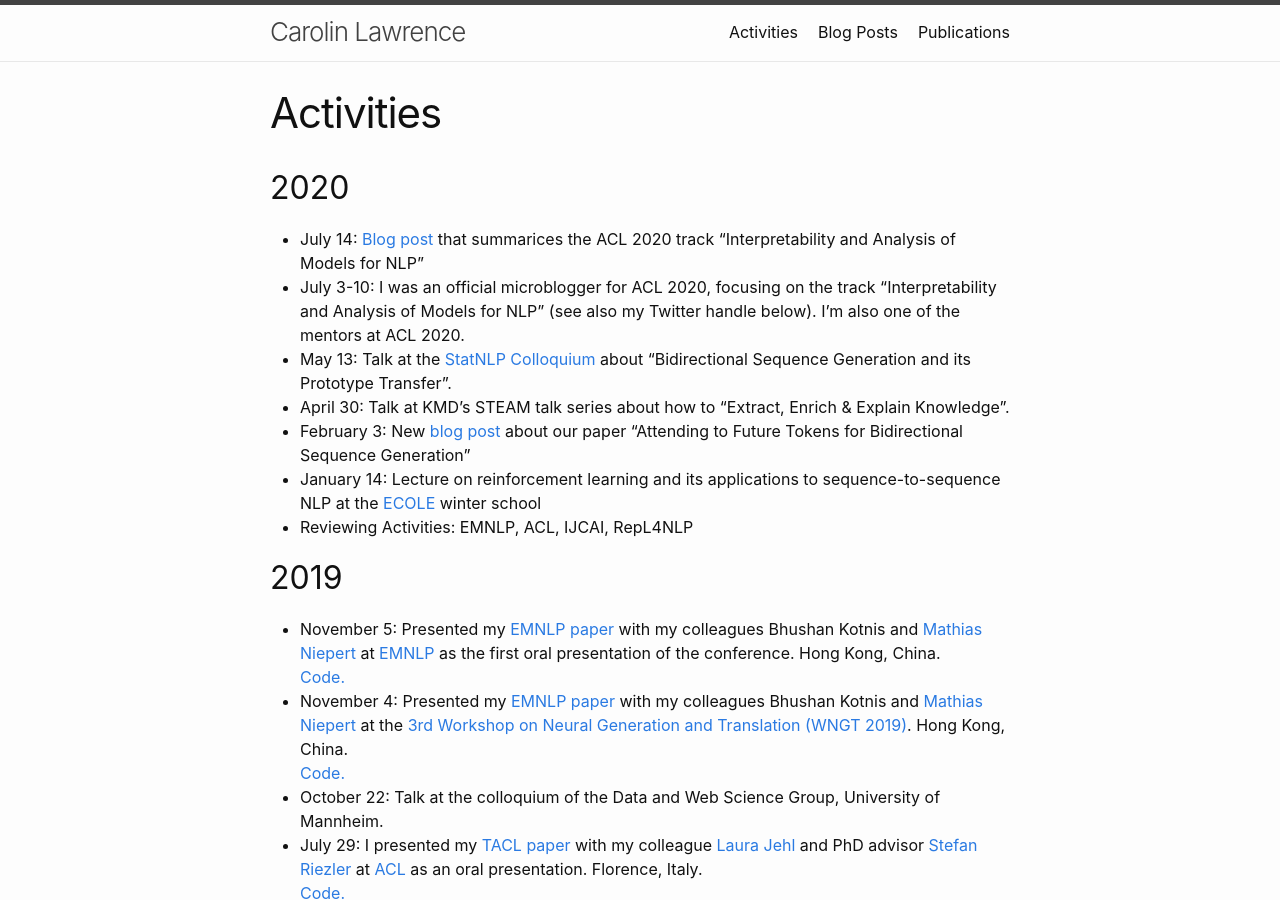
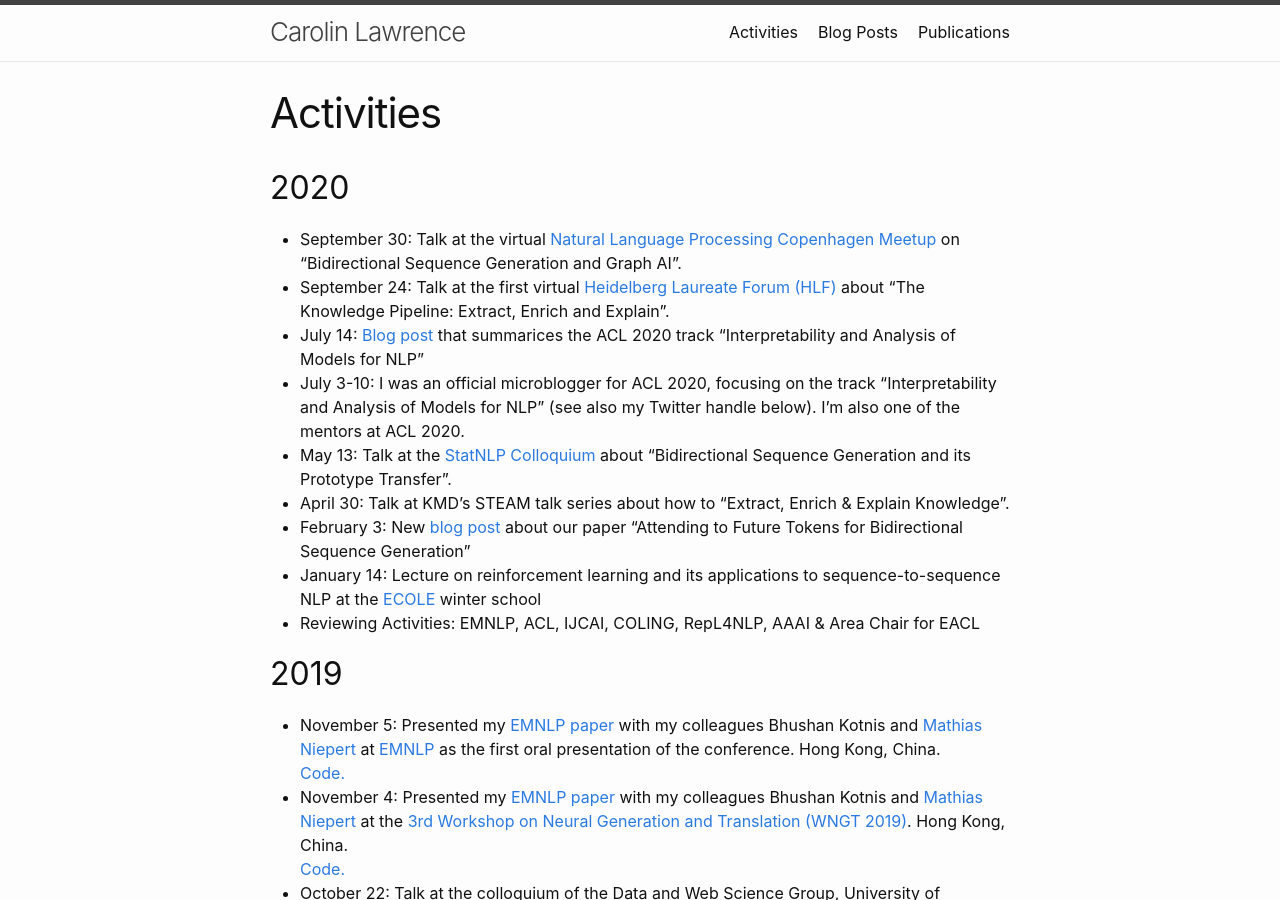
Before and after one commit to carolinlawrence/carolinlawrence.github.io, a Jekyll site: the page built from activities.markdown, in a window 1280 px wide and 900 px high. Built offline with Jekyll 4.4.1, drawn with Linux system fonts in a browser that asks for light colours.

Commit message:
Update activities.markdown

```diff
--- a/activities.markdown
+++ b/activities.markdown
@@ -4,13 +4,16 @@ title: Activities
 permalink: /activities/
 ---
 ## 2020
+* September 30: Talk at the virtual <a href="https://www.meetup.com/Natural-Language-Processing-Copenhagen-Meetup/events/268319728/">Natural Language Processing Copenhagen Meetup</a> on "Bidirectional Sequence Generation and Graph AI".
+* September 24: Talk at the first virtual <a href="https://www.heidelberg-laureate-forum.org/">Heidelberg Laureate Forum (HLF)</a> about "The Knowledge Pipeline: Extract, Enrich and Explain".
 * July 14: <a href="https://medium.com/@lawrence.carolin/interpretability-and-analysis-of-models-for-nlp-e6b977ac1dc6?source=friends_link&sk=02f3219600aebb081169e58354ff4b39">Blog post</a> that summarices the ACL 2020 track "Interpretability and Analysis of Models for NLP"
 * July 3-10: I was an official microblogger for ACL 2020, focusing on the track "Interpretability and Analysis of Models for NLP" (see also my Twitter handle below). I'm also one of the mentors at ACL 2020.
 * May 13: Talk at the <a href="https://www.cl.uni-heidelberg.de/colloquium/statnlp/">StatNLP Colloquium</a> about "Bidirectional Sequence Generation and its Prototype Transfer".
 * April 30: Talk at KMD's STEAM talk series about how to "Extract, Enrich & Explain Knowledge".
 * February 3: New <a href="https://www.neclab.eu/blog/attending-to-future-tokens-for-bidirectional-sequence-generation">blog post</a> about our paper "Attending to Future Tokens for Bidirectional Sequence Generation"
 * January 14: Lecture on reinforcement learning and its applications to sequence-to-sequence NLP at the <a href="https://ecole-itn.eu/">ECOLE</a> winter school
-* Reviewing Activities: EMNLP, ACL, IJCAI, RepL4NLP
+* Reviewing Activities: EMNLP, ACL, IJCAI, COLING, RepL4NLP, AAAI & Area Chair for EACL
+
 
 ## 2019
 * November 5: Presented my <a href='https://www.aclweb.org/anthology/D19-1001.pdf'>EMNLP paper</a> with my colleagues Bhushan Kotnis and <a href='http://www.matlog.net/'>Mathias Niepert</a> at <a href='https://sites.google.com/view/wngt19/home'>EMNLP</a> as the first oral presentation of the conference. Hong Kong, China.<br/> <a href='https://github.com/carolinlawrence/BiSon'>Code.</a>
```
